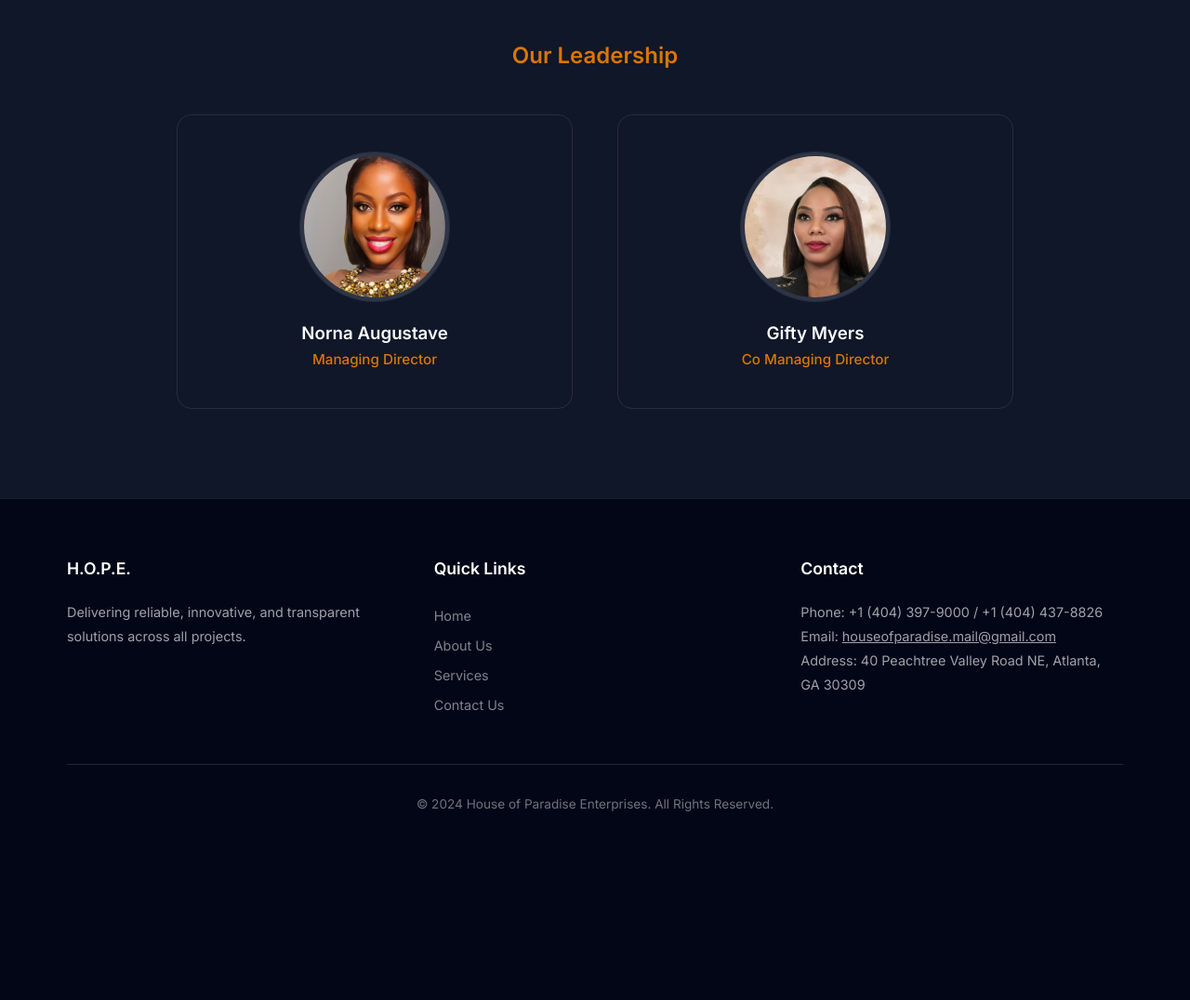
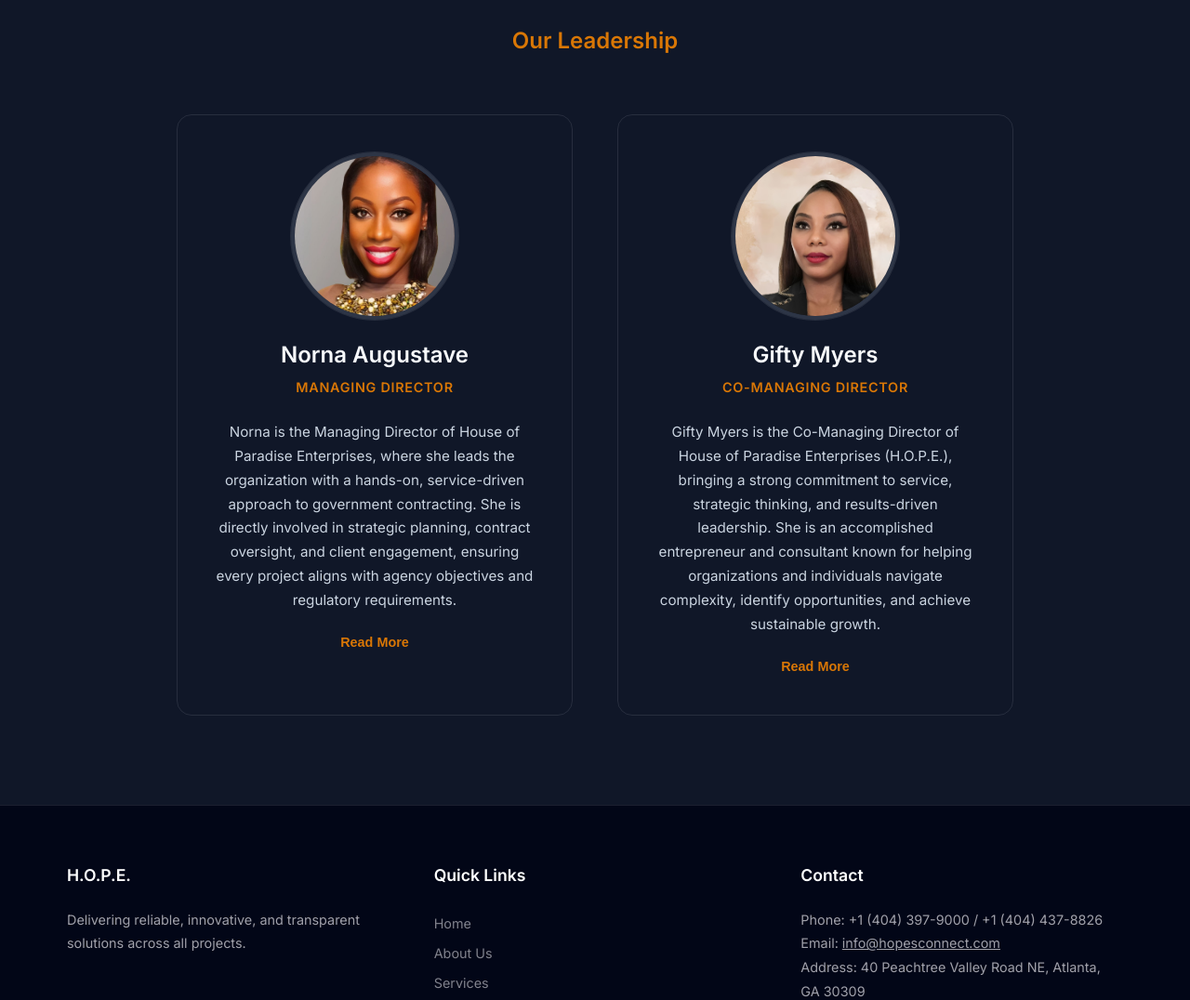
Before and after one commit to niranfajem-blip/hope.demo, a plain HTML site: page about.html in a window 1280 px wide. Shown: the part 1220-2296 px from the top of the page at 93% size. Before the commit the page ends 2129 px from the top, so only its background shows below. Drawn offline with Linux system fonts and the light colour scheme.

Commit message:
Add files via upload

```diff
--- a/about.html
+++ b/about.html
@@ -102,14 +102,13 @@
 
         .founders-section {
             background-color: var(--muted);
-            /* Light gray background */
             padding: 6rem 0;
             border-top: 1px solid var(--border);
         }
 
         .founders-grid {
             display: grid;
-            grid-template-columns: repeat(auto-fit, minmax(280px, 1fr));
+            grid-template-columns: repeat(auto-fit, minmax(300px, 1fr));
             gap: 3rem;
             margin-top: 3rem;
             max-width: 900px;
@@ -125,6 +124,9 @@
             box-shadow: var(--shadow-small);
             border: 1px solid var(--border);
             transition: transform 0.2s ease;
+            display: flex;
+            flex-direction: column;
+            align-items: center;
         }
 
         .founder-card:hover {
@@ -132,36 +134,89 @@
             box-shadow: var(--shadow-md);
         }
 
-        .vmv-card,
-        .founder-card {
-            /* Handled by luxury-card utility mostly, but ensure overrides are minimal */
-            text-align: left;
-            padding: 2.5rem;
+        .founder-img-wrapper {
+            width: 180px;
+            height: 180px;
+            border-radius: 50%;
+            background-color: var(--muted);
+            margin-bottom: 1.5rem;
+            overflow: hidden;
+            border: 4px solid rgba(255, 255, 255, 0.1);
+            box-shadow: 0 0 0 1px var(--border);
+            flex-shrink: 0;
         }
 
-        .founder-img-wrapper {
-            /* ... existing wrapper code is fine, but color might need tweak if it used light variables .. */
-            width: 160px;
-            height: 160px;
-            border-radius: 50%;
-            background-color: var(--muted);
-            margin: 0 auto 1.5rem;
-            overflow: hidden;
-            border: 4px solid rgba(255, 255, 255, 0.1);
-            /* Subtle border */
-            box-shadow: 0 0 0 1px var(--border);
+        .founder-img-wrapper img {
+            width: 100%;
+            height: 100%;
+            object-fit: cover;
         }
 
         .founder-card h3 {
-            margin-bottom: 0.25rem;
+            margin-bottom: 0.5rem;
             color: var(--foreground);
+            font-size: 1.5rem;
         }
 
-        .founder-card p {
+        .founder-card .role {
             color: var(--primary);
-            /* Blue text */
-            font-weight: 500;
+            font-weight: 600;
+            font-size: 0.9rem;
+            text-transform: uppercase;
+            letter-spacing: 0.05em;
+            margin-bottom: 1.5rem;
+        }
+
+        .founder-bio {
+            color: var(--muted-foreground);
             font-size: 0.95rem;
+            line-height: 1.7;
+            text-align: center;
+            width: 100%;
+        }
+
+        .bio-short {
+            margin-bottom: 1rem;
+        }
+
+        .bio-full {
+            display: none;
+            /* Hidden by default */
+            margin-top: 1rem;
+        }
+
+        .bio-full.visible {
+            display: block;
+            animation: fadeIn 0.5s ease;
+        }
+
+        @keyframes fadeIn {
+            from {
+                opacity: 0;
+                transform: translateY(-10px);
+            }
+
+            to {
+                opacity: 1;
+                transform: translateY(0);
+            }
+        }
+
+        .read-more-btn {
+            background: transparent;
+            border: none;
+            color: var(--primary);
+            font-weight: 600;
+            cursor: pointer;
+            padding: 0;
+            margin-top: 0.5rem;
+            font-size: 0.9rem;
+            border-bottom: 1px solid transparent;
+            transition: all 0.2s;
+        }
+
+        .read-more-btn:hover {
+            border-bottom-color: var(--primary);
         }
     </style>
 </head>
@@ -229,31 +284,92 @@
     <!-- Founders Section -->
     <section class="founders-section">
         <div class="container">
-            <h2 class="text-center">Our Leadership</h2>
+            <h2 class="text-center" style="margin-bottom: 4rem;">Our Leadership</h2>
             <div class="founders-grid">
-                <div class="founder-card luxury-card" style="text-align: center;">
-                    <!-- Placeholder Image for Norna -->
+
+                <!-- Norna Augustave -->
+                <div class="founder-card luxury-card">
                     <div class="founder-img-wrapper">
-                        <img src="norna.jpg" alt="Norna Augustave" style="width:100%; height:100%; object-fit:cover;"
-                            onerror="this.style.display='none'; this.previousElementSibling.style.display='block';">
-                        <span style="display:none; color: #666; font-size: 0.8rem;">Photo</span>
+                        <img src="norna.jpg" alt="Norna Augustave"
+                            onerror="this.style.display='none'; this.parentElement.style.backgroundColor='#e5e7eb';">
                     </div>
                     <h3>Norna Augustave</h3>
-                    <p>Managing Director</p>
+                    <div class="role">Managing Director</div>
+                    <div class="founder-bio" style="text-align: center;">
+                        <div class="bio-short">
+                            Norna is the Managing Director of House of Paradise Enterprises, where she leads the
+                            organization with a hands-on, service-driven approach to government contracting. She is
+                            directly involved in strategic planning, contract oversight, and client engagement, ensuring
+                            every project aligns with agency objectives and regulatory requirements.
+                        </div>
+                        <div class="bio-full" id="norna-bio-full">
+                            <p style="margin-bottom: 1rem;">With a strong understanding of public-sector standards,
+                                Norna prioritizes compliance, thorough documentation, risk management, and
+                                accountability across all contracts. She ensures that each engagement is carefully
+                                planned, properly resourced, and executed with precision. Her leadership emphasizes
+                                operational efficiency, fiscal responsibility, and full transparency, recognizing the
+                                importance of safeguarding taxpayer resources.</p>
+                            <p>Norna is committed to building strong, collaborative relationships with government
+                                agencies and partners. She believes successful contracting is rooted in trust,
+                                consistency, and performance, not just task completion. Under her direction, House of
+                                Paradise Enterprises delivers reliable services while maintaining the highest ethical
+                                and professional standards.</p>
+                        </div>
+                        <div class="text-center">
+                            <button class="read-more-btn" onclick="toggleBio('norna-bio-full', this)">Read More</button>
+                        </div>
+                    </div>
                 </div>
-                <div class="founder-card luxury-card" style="text-align: center;">
-                    <!-- Placeholder Image for Gifty -->
+
+                <!-- Gifty Myers -->
+                <div class="founder-card luxury-card">
                     <div class="founder-img-wrapper">
-                        <img src="gifty.jpg" alt="Gifty Myers" style="width:100%; height:100%; object-fit:cover;"
-                            onerror="this.style.display='none'; this.previousElementSibling.style.display='block';">
-                        <span style="display:none; color: #666; font-size: 0.8rem;">Photo</span>
+                        <img src="gifty.jpg" alt="Gifty Myers"
+                            onerror="this.style.display='none'; this.parentElement.style.backgroundColor='#e5e7eb';">
                     </div>
                     <h3>Gifty Myers</h3>
-                    <p>Co Managing Director</p>
+                    <div class="role">Co-Managing Director</div>
+                    <div class="founder-bio" style="text-align: center;">
+                        <div class="bio-short">
+                            Gifty Myers is the Co-Managing Director of House of Paradise Enterprises (H.O.P.E.),
+                            bringing a strong commitment to service, strategic thinking, and results-driven leadership.
+                            She is an accomplished entrepreneur and consultant known for helping organizations and
+                            individuals navigate complexity, identify opportunities, and achieve sustainable growth.
+                        </div>
+                        <div class="bio-full" id="gifty-bio-full">
+                            <p style="margin-bottom: 1rem;">With a client-centered approach, Gifty delivers tailored
+                                consulting solutions that strengthen businesses and support professional and personal
+                                development. Her work is grounded in thoughtful strategy, practical insight, and trusted
+                                guidance, ensuring that each engagement creates measurable value.</p>
+                            <p>Gifty believes that lasting success is built on integrity, meaningful relationships, and
+                                a clear sense of purpose. Service is central to her leadership philosophy, and her
+                                passion for empowering others continues to shape the vision, culture, and impact of the
+                                company.</p>
+                        </div>
+                        <div class="text-center">
+                            <button class="read-more-btn" onclick="toggleBio('gifty-bio-full', this)">Read More</button>
+                        </div>
+                    </div>
                 </div>
+
             </div>
         </div>
     </section>
+
+    <script>
+        function toggleBio(id, btn) {
+            const content = document.getElementById(id);
+            const isVisible = content.classList.contains('visible');
+
+            if (isVisible) {
+                content.classList.remove('visible');
+                btn.textContent = 'Read More';
+            } else {
+                content.classList.add('visible');
+                btn.textContent = 'Show Less';
+            }
+        }
+    </script>
 
     <!-- Footer -->
     <footer>
@@ -275,8 +391,8 @@
                 <div class="footer-col">
                     <h3>Contact</h3>
                     <p>Phone: +1 (404) 397-9000 / +1 (404) 437-8826</p>
-                    <p>Email: <a href="mailto:houseofparadise.mail@gmail.com"
-                            style="text-decoration: underline;">houseofparadise.mail@gmail.com</a></p>
+                    <p>Email: <a href="mailto:info@hopesconnect.com"
+                            style="text-decoration: underline;">info@hopesconnect.com</a></p>
                     <p>Address: 40 Peachtree Valley Road NE, Atlanta, GA 30309</p>
                 </div>
             </div>
--- a/main.js
+++ b/main.js
@@ -60,7 +60,7 @@
 ${message}`;
 
                 // Create Mailto Link
-                const mailtoLink = `mailto:houseofparadise.mail@gmail.com?subject=${encodeURIComponent(subject)}&body=${encodeURIComponent(body)}`;
+                const mailtoLink = `mailto:info@hopesconnect.com?subject=${encodeURIComponent(subject)}&body=${encodeURIComponent(body)}`;
 
                 // Open Email Client
                 window.location.href = mailtoLink;
```
Also changed, not shown: contact.html (+4 -4 lines), index.html (+2 -2 lines), services.html (+2 -2 lines).
